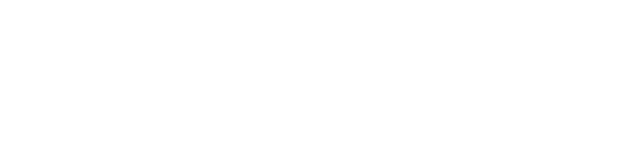
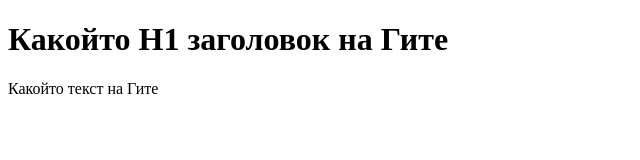
Before and after one commit to AlexeyGorbachenko/---, a plain HTML site: page index.html in a window 1280 px wide. Shown: the whole page, without its empty margins (0-640 px from the left). Drawn offline with Linux system fonts and the light colour scheme.

Commit message:
Изменили Тайтл. Добавил H1 и Текст

```diff
--- a/index.html
+++ b/index.html
@@ -4,9 +4,12 @@
     <meta charset="UTF-8">
     <meta http-equiv="X-UA-Compatible" content="IE=edge">
     <meta name="viewport" content="width=device-width, initial-scale=1.0">
-    <title>Тест</title>
+    <title>Какой-то сайтик на Гите</title>
 </head>
 <body>
-
+    <H1>Какойто H1 заголовок на Гите</H1>
+    <p>
+        Какойто текст на Гите
+    </p>
 </body>
 </html>
```
